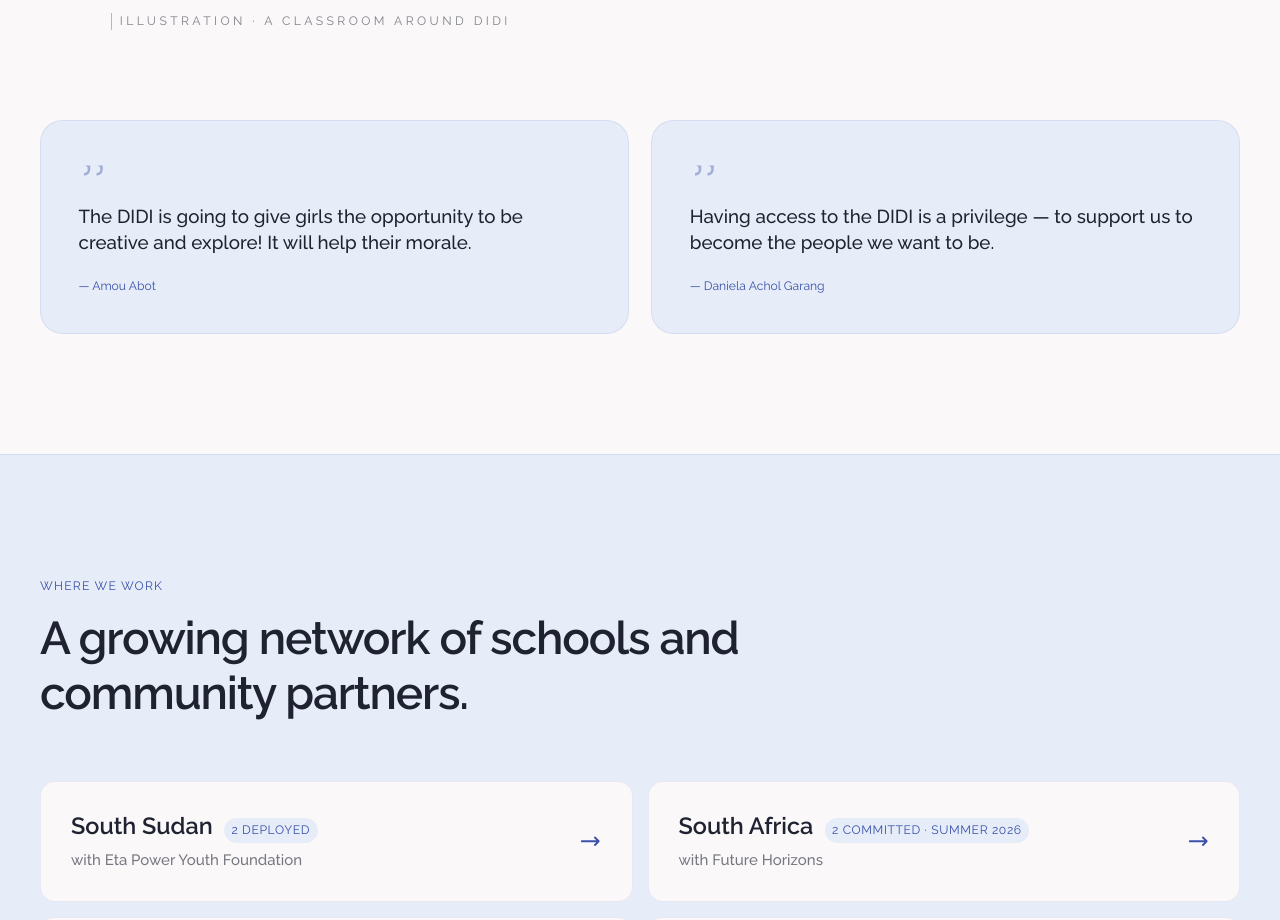
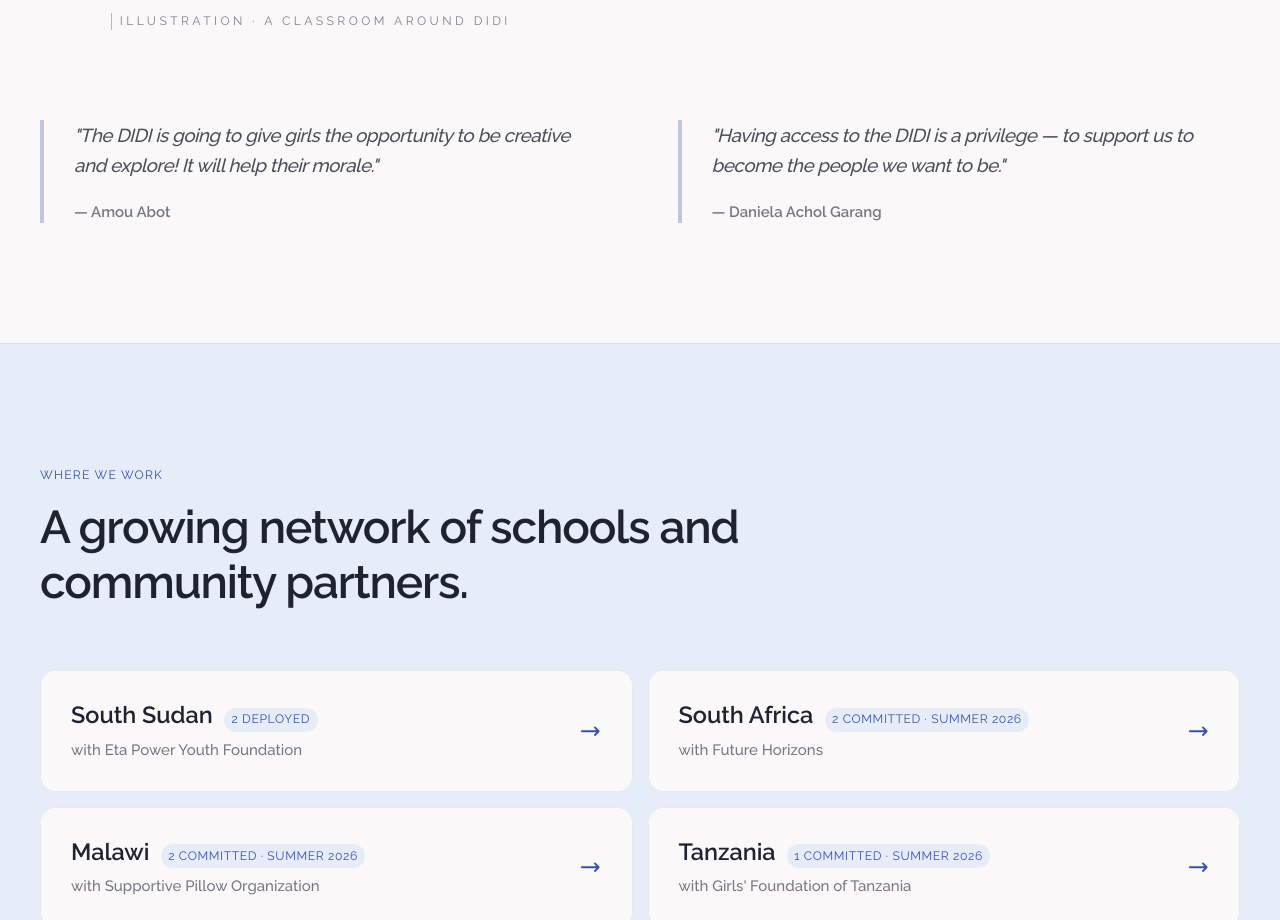
Before and after one commit to letallgirls/letallgirls-lp, a React (Vite) app: page / in a window 1280 px wide. Shown: the part 3755-4675 px from the top of the page. Built offline with nearby package versions, Linux system fonts and the light colour scheme.

Commit message:
refactor : quoted statement style change

```diff
--- a/src/components/home/ImpactSection.tsx
+++ b/src/components/home/ImpactSection.tsx
@@ -67,17 +67,14 @@ export function ImpactSection() {
           </div>
         </div>
 
-        <div className="grid md:grid-cols-2 gap-6 mt-24">
+        <div className="grid md:grid-cols-2 gap-12 md:gap-20 mt-24">
           {testimonials.map((t, i) => (
             <Reveal key={t.author} delay={i * 0.1}>
-              <figure className="p-8 md:p-10 rounded-3xl bg-brave-light border border-brave-primary/10 h-full">
-                <svg className="size-8 text-brave-primary/40 mb-4" viewBox="0 0 24 24" fill="currentColor">
-                  <path d="M4 6c2 0 3 1 3 3 0 2-1 3-3 3v2c3 0 5-2 5-5V6H4zm10 0c2 0 3 1 3 3 0 2-1 3-3 3v2c3 0 5-2 5-5V6h-5z" />
-                </svg>
-                <blockquote className="text-20 leading-[1.4] font-medium text-night">
-                  {t.quote}
+              <figure className="pl-6 md:pl-8 border-l-4 border-brave-primary/30 h-full flex flex-col justify-center">
+                <blockquote className="text-20 md:text-23 leading-[1.6] font-medium text-night/80 italic tracking-tight flex-grow">
+                  "{t.quote}"
                 </blockquote>
-                <figcaption className="mt-6 text-13 text-label font-semibold text-brave-primary">
+                <figcaption className="mt-6 text-14 font-semibold text-night/60">
                   — {t.author}
                 </figcaption>
               </figure>
```
